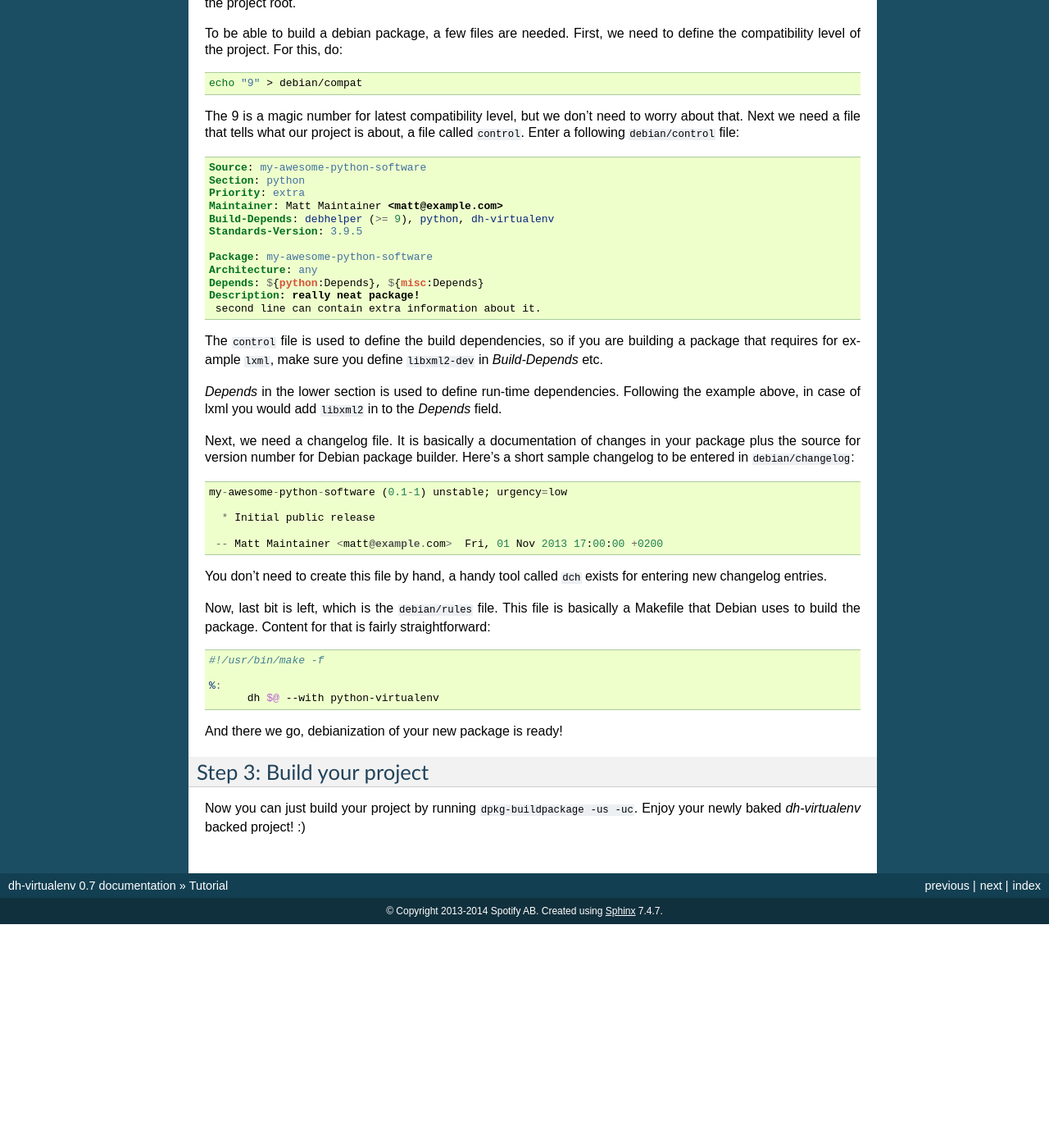
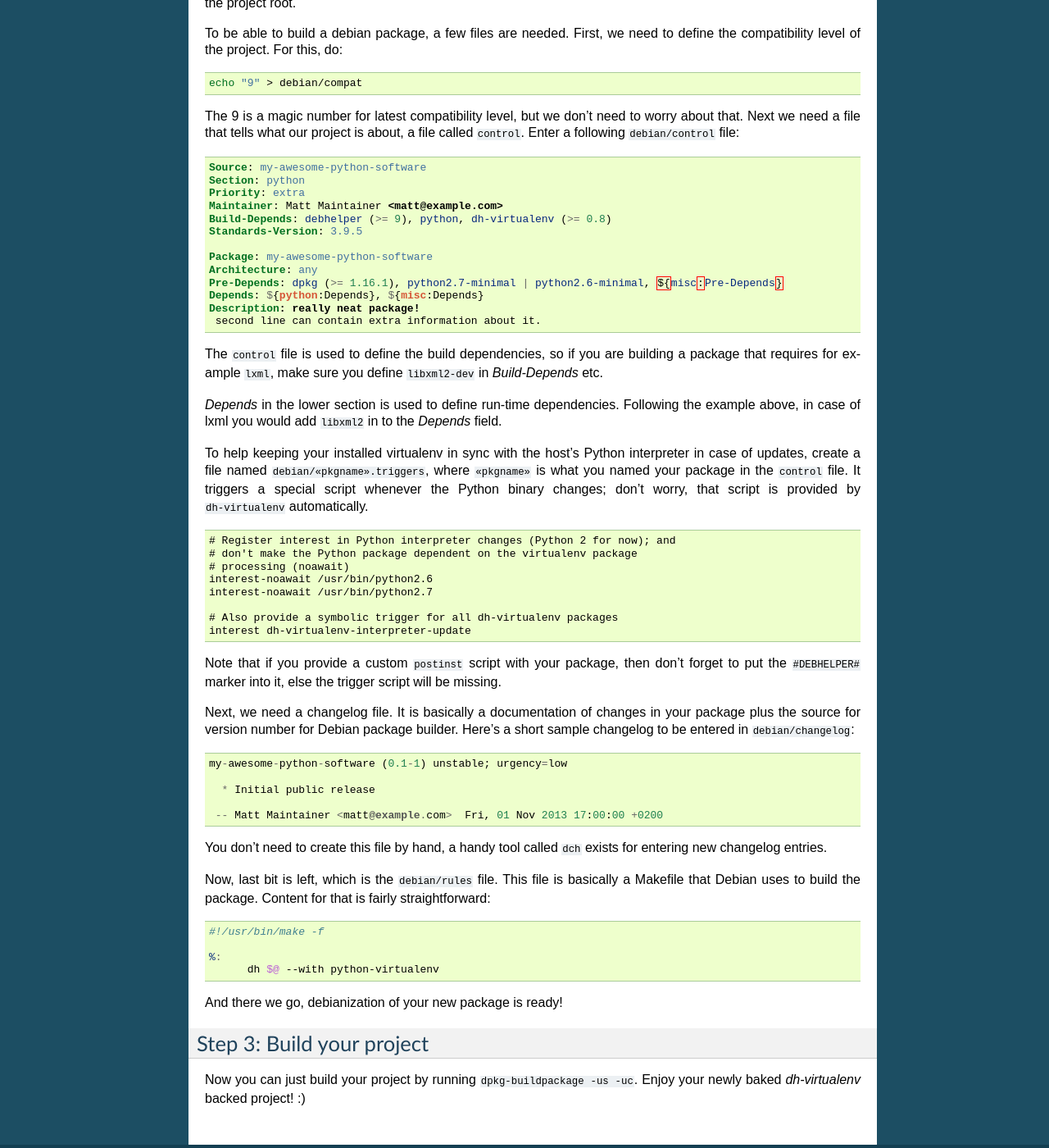
Before and after one commit to spotify/dh-virtualenv, a Sphinx documentation site: the page built from doc/tutorial.rst, in a window 1280 px wide and 1400 px high, scrolled down 721 px. Shown: the whole window at 82% size. Built offline with Sphinx 7.4.7, drawn with Linux system fonts in a browser that asks for light colours; before the commit the page ends 1848 px from its top, so only the background shows below that.

Commit message:
new section describing the triggers file addition, and related changes to control

```diff
--- a/doc/tutorial.rst
+++ b/doc/tutorial.rst
@@ -66,11 +66,12 @@ project is about, a file called ``control``. Enter a following
    Section: python
    Priority: extra
    Maintainer: Matt Maintainer <matt@example.com>
-   Build-Depends: debhelper (>= 9), python, dh-virtualenv
+   Build-Depends: debhelper (>= 9), python, dh-virtualenv (>= 0.8)
    Standards-Version: 3.9.5
 
    Package: my-awesome-python-software
    Architecture: any
+   Pre-Depends: dpkg (>= 1.16.1), python2.7-minimal | python2.6-minimal, ${misc:Pre-Depends}
    Depends: ${python:Depends}, ${misc:Depends}
    Description: really neat package!
     second line can contain extra information about it.
@@ -82,6 +83,28 @@ you define ``libxml2-dev`` in *Build-Depends* etc.
 *Depends* in the lower section is used to define run-time dependencies.
 Following the example above, in case of lxml you would add ``libxml2``
 in to the *Depends* field.
+
+To help keeping your installed virtualenv in sync with the host's Python
+interpreter in case of updates, create a file named
+``debian/«pkgname».triggers``, where ``«pkgname»`` is what you
+named your package in the ``control`` file. It triggers a special script
+whenever the Python binary changes; don't worry, that script is provided
+by ``dh-virtualenv`` automatically.
+
+.. code-block:: «pkgname».triggers
+
+   # Register interest in Python interpreter changes (Python 2 for now); and
+   # don't make the Python package dependent on the virtualenv package
+   # processing (noawait)
+   interest-noawait /usr/bin/python2.6
+   interest-noawait /usr/bin/python2.7
+
+   # Also provide a symbolic trigger for all dh-virtualenv packages
+   interest dh-virtualenv-interpreter-update
+
+Note that if you provide a custom ``postinst`` script with your package,
+then don't forget to put the ``#DEBHELPER#`` marker into it, else the trigger
+script will be missing.
 
 Next, we need a changelog file. It is basically a documentation of
 changes in your package plus the source for version number for Debian
```
